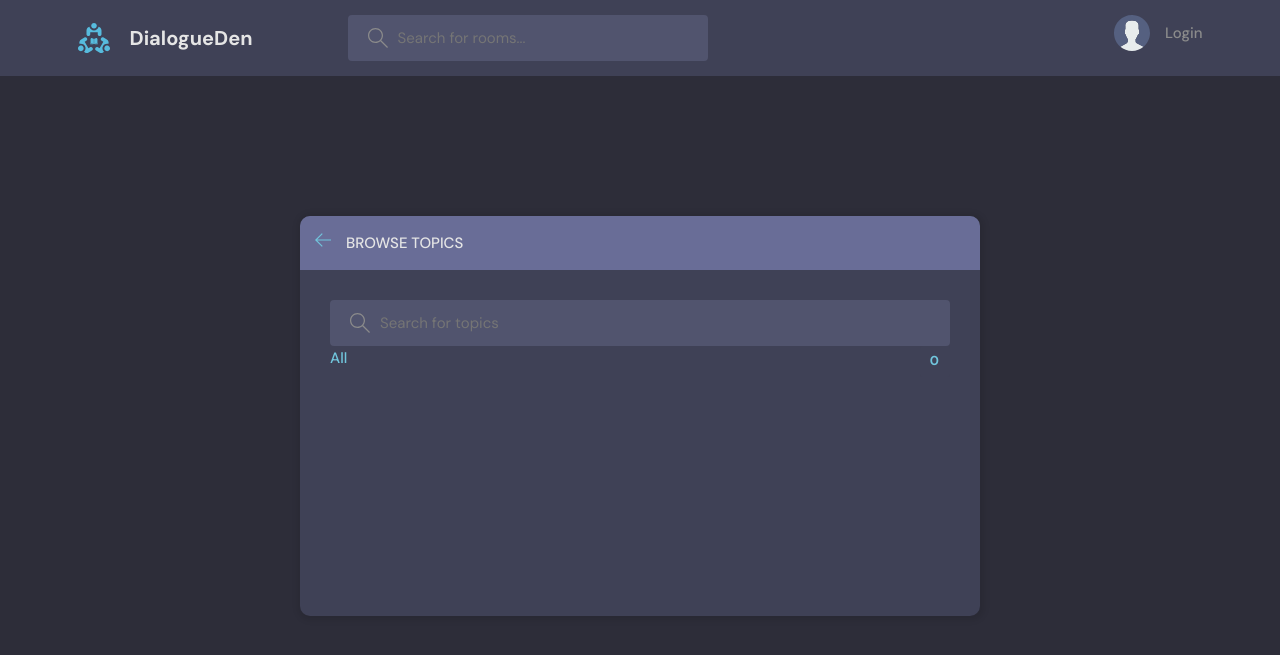
After one commit to JaiSehgal007/discussion_room, a Django app: page /topics/ in a window 1280 px wide. The commit adds this page. Shown: the top 655 px of the page. Run offline with Django 5.2, Linux system fonts and the light colour scheme; data that the repository does not hold is empty.

Commit message:
Added Topics and Activity Component

```diff
--- a/base/templates/base/home.html
+++ b/base/templates/base/home.html
@@ -11,7 +11,7 @@
     <!-- Room List Start -->
     <div class="roomList">
       <div class="mobile-menu">
-        <form class="header__search">
+        <form action="{% url 'home' %}" class="header__search">
           <label>
             <svg version="1.1" xmlns="http://www.w3.org/2000/svg" width="32" height="32" viewBox="0 0 32 32">
               <title>search</title>
@@ -23,8 +23,8 @@
           </label>
         </form>
         <div class="mobile-menuItems">
-          <a class="btn btn--main btn--pill" href="#">Browse Topics</a>
-          <a class="btn btn--main btn--pill" href="#">Recent Activities</a>
+          <a class="btn btn--main btn--pill" href="{% url 'topics' %}">Browse Topics</a>
+          <a class="btn btn--main btn--pill" href="{% url 'activity' %}">Recent Activities</a>
         </div>
       </div>
 
--- /dev/null
+++ b/base/templates/base/topics.html
@@ -0,0 +1,49 @@
+{% extends 'main.html' %}
+
+{% block content %}
+<main class="create-room layout">
+  <div class="container">
+    <div class="layout__box">
+      <div class="layout__boxHeader">
+        <div class="layout__boxTitle">
+          <a href="{% url 'home' %}">
+            <svg version="1.1" xmlns="http://www.w3.org/2000/svg" width="32" height="32" viewBox="0 0 32 32">
+              <title>arrow-left</title>
+              <path
+                d="M13.723 2.286l-13.723 13.714 13.719 13.714 1.616-1.611-10.96-10.96h27.625v-2.286h-27.625l10.965-10.965-1.616-1.607z">
+              </path>
+            </svg>
+          </a>
+          <h3>Browse Topics</h3>
+        </div>
+      </div>
+
+      <div class="topics-page layout__body">
+        <form action="" method="get" class="header__search">
+          <label>
+            <svg version="1.1" xmlns="http://www.w3.org/2000/svg" width="32" height="32" viewBox="0 0 32 32">
+              <title>search</title>
+              <path
+                d="M32 30.586l-10.845-10.845c1.771-2.092 2.845-4.791 2.845-7.741 0-6.617-5.383-12-12-12s-12 5.383-12 12c0 6.617 5.383 12 12 12 2.949 0 5.649-1.074 7.741-2.845l10.845 10.845 1.414-1.414zM12 22c-5.514 0-10-4.486-10-10s4.486-10 10-10c5.514 0 10 4.486 10 10s-4.486 10-10 10z">
+              </path>
+            </svg>
+            <input name="q" placeholder="Search for topics" />
+          </label>
+        </form>
+
+        <ul class="topics__list">
+          <li>
+            <a href="{% url 'topics' %}" class="active">All <span>{{topics.count}}</span></a>
+          </li>
+          {% for topic in topics %}
+          <li>
+            <a href="{% url 'home' %}?q={{topic.name}}">{{topic.name}} <span>{{topic.room_set.all.count}}</span></a>
+          </li>
+          {% endfor %}
+        </ul>
+      </div>
+    </div>
+  </div>
+</main>
+
+{% endblock content %}
--- a/base/templates/base/topics_component.html
+++ b/base/templates/base/topics_component.html
@@ -13,7 +13,7 @@
         {% endfor %}
 
     </ul>
-    <a class="btn btn--link" href="topics.html">
+    <a class="btn btn--link" href="{% url 'topics' %}">
         More
         <svg version="1.1" xmlns="http://www.w3.org/2000/svg" width="32" height="32" viewBox="0 0 32 32">
             <title>chevron-down</title>
--- a/base/urls.py
+++ b/base/urls.py
@@ -15,5 +15,7 @@ urlpatterns=[
     path('update-room/<str:pk>/',views.updateRoom,name="update-room"),
     path('delete-room/<str:pk>/',views.deleteRoom,name="delete-room"),
     path('delete-message/<str:pk>/',views.deleteMessage,name="delete-message"),
-    path('update-user/',views.updateUser,name="update-user")
+    path('update-user/',views.updateUser,name="update-user"),
+    path('topics/',views.topicsPage,name="topics"),
+    path('activity/',views.activityPage,name="activity")
 ]
--- a/base/views.py
+++ b/base/views.py
@@ -72,9 +72,8 @@ def home(request):
 
     room_count=rooms.count()
 
-    room_messages=Message.objects.filter(Q(room__topic__name__icontains=q))
-
-    topic=Topic.objects.all()
+    room_messages=Message.objects.filter(Q(room__topic__name__icontains=q))[0:5]
+    topic=Topic.objects.all()[0:5]
     context={'rooms':rooms,'topics':topic,'room_count':room_count,'room_messages':room_messages}
     return render(request,'base/home.html',context)
 
@@ -193,3 +192,12 @@ def updateUser(request):
             return redirect('user-profile',pk=user.id)
 
     return render(request,'base/update_user.html',{'form':form})
+
+def topicsPage(request):
+    q=request.GET.get('q') if request.GET.get('q') !=None else ''
+    topics=Topic.objects.filter(name__icontains=q)
+    return render(request,'base/topics.html',{'topics':topics})
+
+def activityPage(request):
+    room_messages =Message.objects.all()
+    return render(request,'base/activity.html',{'room_messages':room_messages})
```
Also changed, not shown: base/templates/base/activity.html (added, +59 -0 lines), base/templates/base/activity_component.html (+9 -0 lines).
